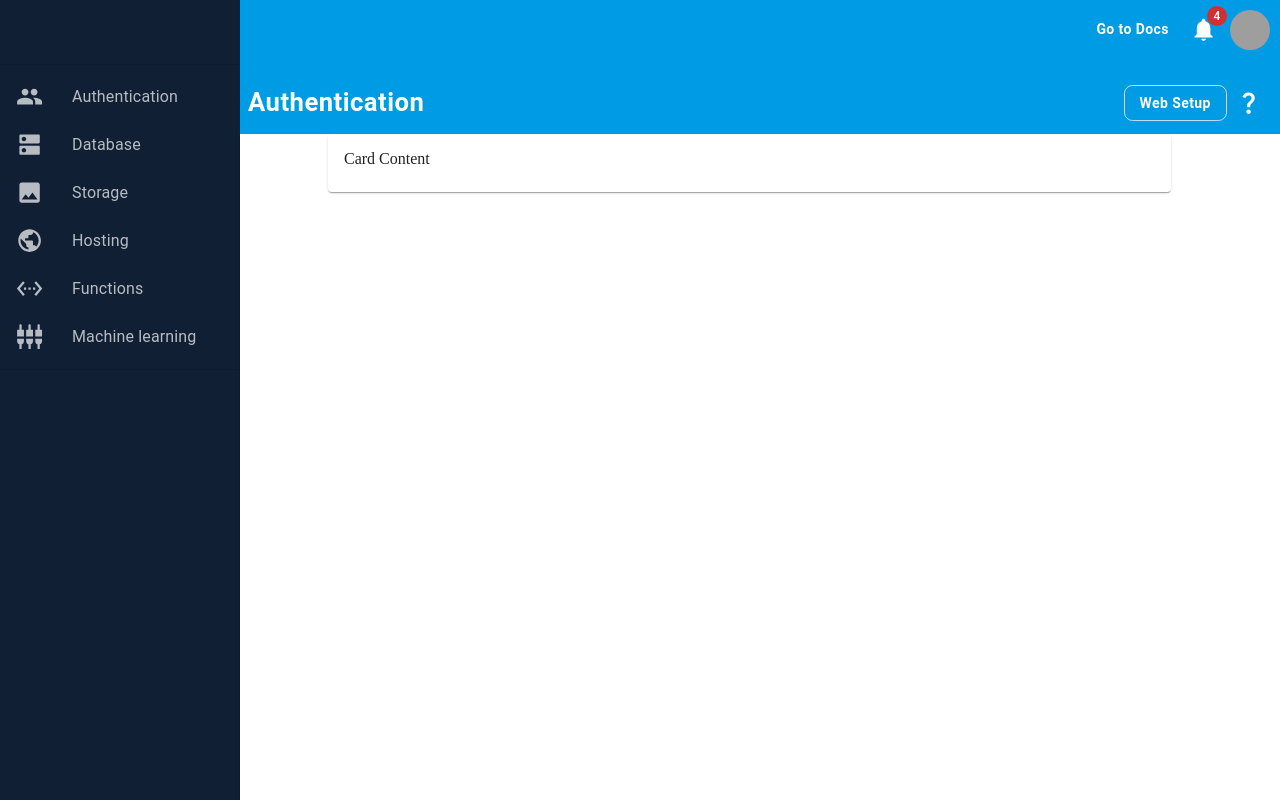
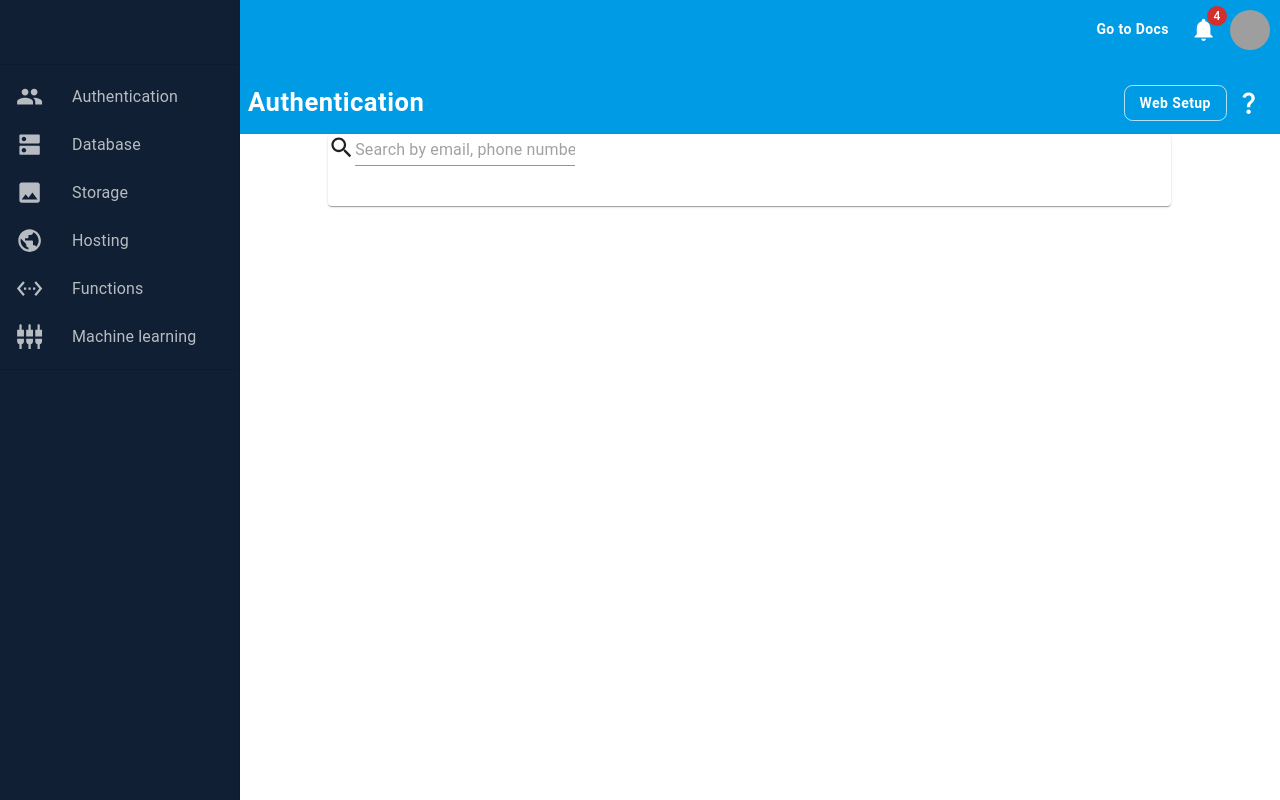
Before and after one commit to josephuche1/Material-ui-tutorials, a React (Create React App) app: page /authentication in a window 1280 px wide. Built offline with nearby package versions, Linux system fonts and the light colour scheme; grey boxes are pictures that could not be loaded.

Commit message:
Fix colors. Props

```diff
--- a/src/components/common/BasicCard/BasicCard.tsx
+++ b/src/components/common/BasicCard/BasicCard.tsx
@@ -3,11 +3,16 @@ import Card from '@mui/material/Card';
 import CardActions from '@mui/material/CardActions';
 import CardContent from '@mui/material/CardContent';
 
-const BasicCard: React.FC = () => {
+interface IBasicCardProps {
+    header: () => JSX.Element;
+}
+
+const BasicCard: React.FC<IBasicCardProps> = (props) => {
   return (
     <Card>
+        {props.header()}
         <CardContent>
-            Card Content
+
         </CardContent>
     </Card>
   )
--- a/src/components/common/SearchBar/SearchBar.tsx
+++ b/src/components/common/SearchBar/SearchBar.tsx
@@ -1,9 +1,23 @@
-import React from 'react'
+import React from 'react';
+import SearchIcon from '@mui/icons-material/Search';
+import RefreshIcon from '@mui/icons-material/Refresh';
+import TextField from '@mui/material/TextField';
 
-const SearchBar: React.FC = () => {
+interface ISearchBarProps {
+    placeholder: string;
+    onChange: (e: React.ChangeEvent<HTMLInputElement>) => void; // TODO: Change any to the type of the event
+}
+
+
+const SearchBar: React.FC<ISearchBarProps> = (props) => {
   return (
     <div>
-
+        <SearchIcon />
+        <TextField
+                placeholder={props.placeholder}
+                onChange={props.onChange}
+                variant="standard"
+            />
     </div>
   )
 }
--- a/src/dashboardTheme.ts
+++ b/src/dashboardTheme.ts
@@ -35,7 +35,8 @@ export const dashboardTheme = createTheme({
     },
     palette: {
         primary: {
-            main: '#fff',
+            main: "#1976d2",
+            light: "#fff",
         },
     },
     typography: {
--- a/src/pages/Authentication/Authentication.tsx
+++ b/src/pages/Authentication/Authentication.tsx
@@ -1,12 +1,25 @@
 import React from 'react'
 import Grid from '@mui/material/Grid';
-import Header from '../../components/common/Header/Header';
 import BasicCard from '../../components/common/BasicCard/BasicCard';
+import SearchBar from '../../components/common/SearchBar/SearchBar';
 
 const Authentication:React.FC = () => {
+  const getSearchBar = () => {
+    const handleChange = (value: string) => {
+      console.log(value)
+    }
+    return (
+      <SearchBar
+        placeholder= "Search by email, phone number or user ID"
+        onChange={(e: React.ChangeEvent<HTMLInputElement>) => handleChange(e.target.value)}
+      />
+    )
+  }
   return (
     <Grid item xs={8} sx={{marginLeft:"320px"}}>
-      <BasicCard />
+      <BasicCard
+        header={getSearchBar}
+      />
     </Grid>
   )
 }
```
